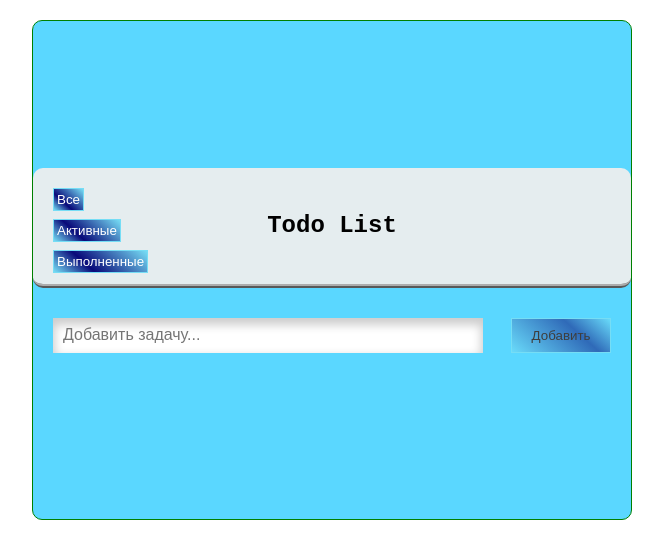
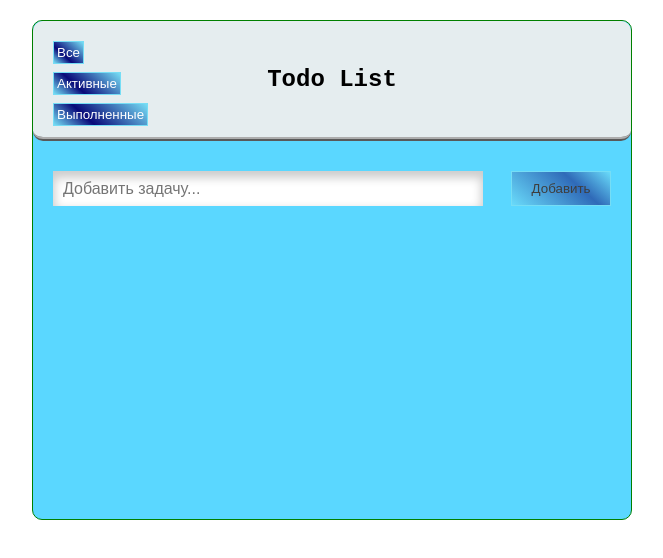
Before and after one commit to CheshireAtTheFront/ToDo-List---React, a React (Create React App) app: page / in a window 1280 px wide. Shown: the top 558 px of the page, without its empty margins (308-971 px from the left). Built offline with nearby package versions, Linux system fonts and the light colour scheme.

Commit message:
fixed: file-style.css-and-TaskTodo.js-and-App.js

```diff
--- a/public/style.css
+++ b/public/style.css
@@ -66,11 +66,6 @@ button {
 .main,
 .block-buttons {
   flex-direction: column;
-}
-
-.main,
-.section {
-  justify-content: center;
 }
 
 .block,
--- a/src/components/TaskTodo.js
+++ b/src/components/TaskTodo.js
@@ -6,7 +6,6 @@ export const TaskTodo = ({
   status,
   deleteTask,
   toggleTask,
-  // setEditTodo,
   btnChange,
   editTodo,
   editingText,
@@ -36,7 +35,6 @@ export const TaskTodo = ({
               alt="pencil"
               className="block__icon-pencil"
               onClick={() => btnChange(id)}
-              // onClick={() => setEditTodo(id)}
             />
           )}
 
```
Also changed, not shown: src/App.js (+0 -18 lines).
